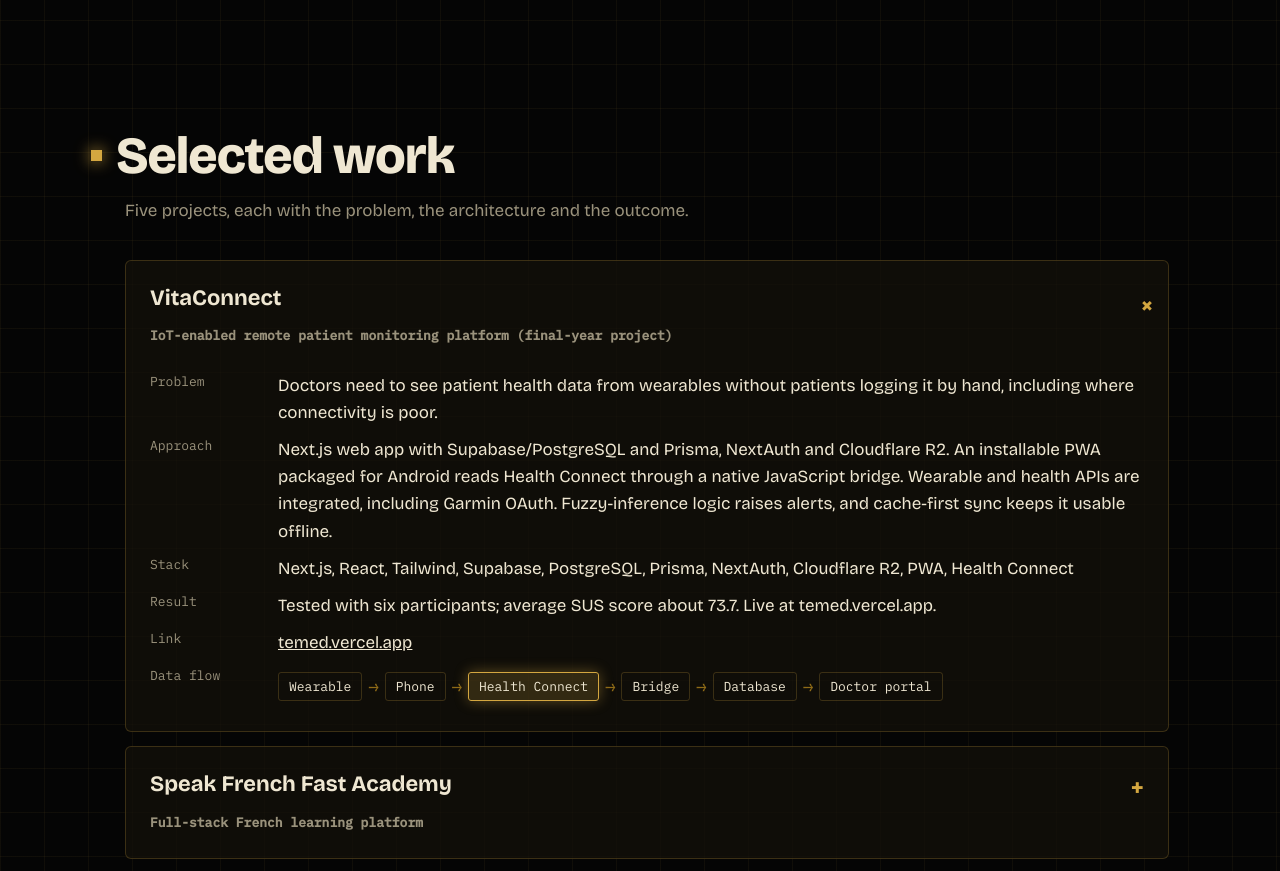
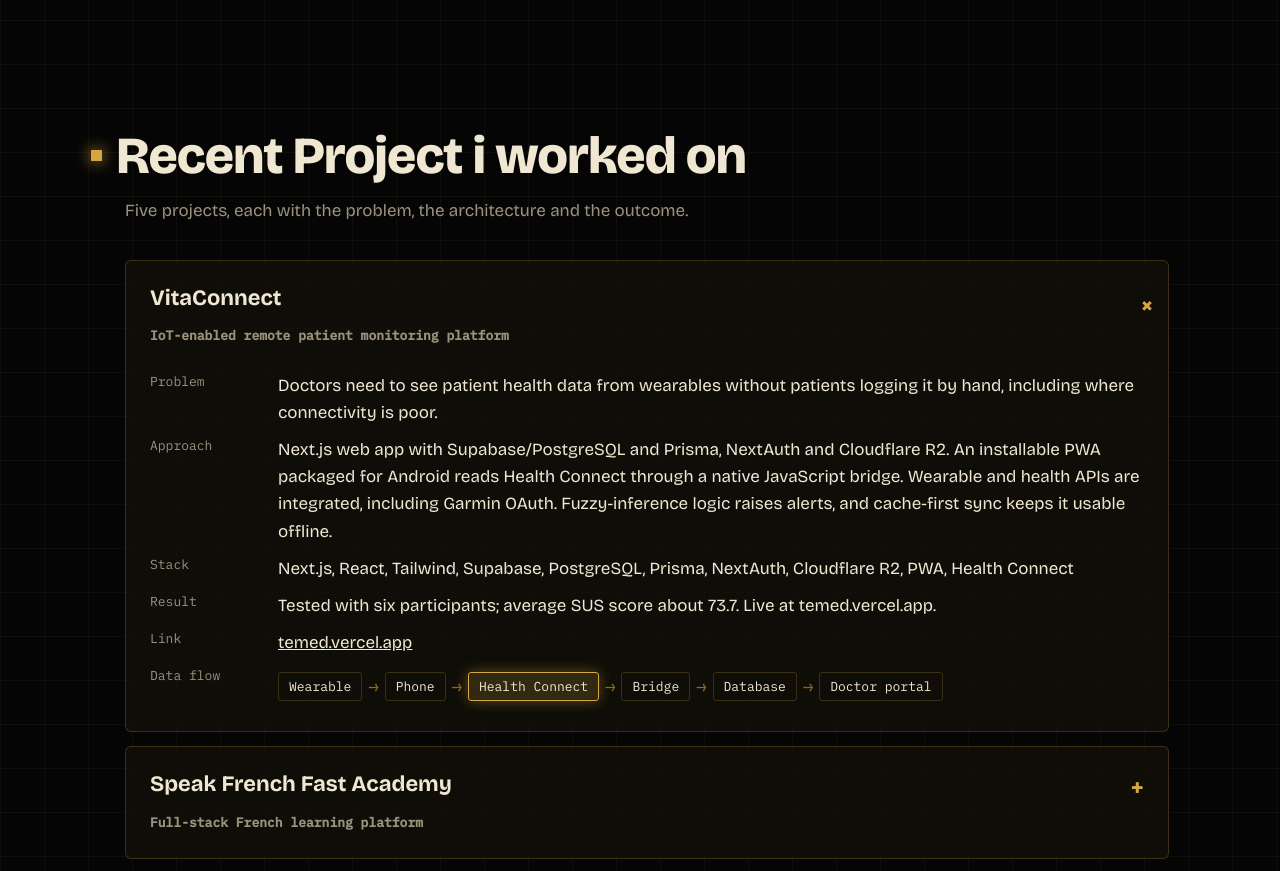
Before and after one commit to timi2003/Portfolio, a plain HTML site: page index.html in a window 1280 px wide. Shown: the part 2180-3051 px from the top of the page. Drawn offline with nearby package versions, Linux system fonts and the light colour scheme.

Commit message:
portfolio

```diff
--- a/index.html
+++ b/index.html
@@ -173,7 +173,7 @@
 </section>
 
 <section id="work">
-<h2>Selected work</h2>
+<h2>Recent Project i worked on</h2>
 <p class="lead">Five projects, each with the problem, the architecture and the outcome.</p>
 <div id="cases"></div>
 </section>
@@ -252,7 +252,7 @@
  budgets:['Small scope','Mid-size build','Large or ongoing','Not sure yet'], // [EDIT: add ranges, e.g. 'Small scope ($X to $Y)']
  timelines:['Within 2 weeks','1 to 2 months','3+ months','Flexible'],
  cases:[
-  {n:'VitaConnect',t:'IoT-enabled remote patient monitoring platform (final-year project)',
+  {n:'VitaConnect',t:'IoT-enabled remote patient monitoring platform',
    p:'Doctors need to see patient health data from wearables without patients logging it by hand, including where connectivity is poor.',
    a:'Next.js web app with Supabase/PostgreSQL and Prisma, NextAuth and Cloudflare R2. An installable PWA packaged for Android reads Health Connect through a native JavaScript bridge. Wearable and health APIs are integrated, including Garmin OAuth. Fuzzy-inference logic raises alerts, and cache-first sync keeps it usable offline.',
    s:'Next.js, React, Tailwind, Supabase, PostgreSQL, Prisma, NextAuth, Cloudflare R2, PWA, Health Connect',
```
